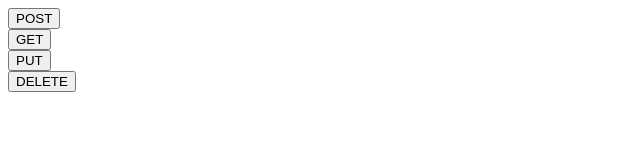
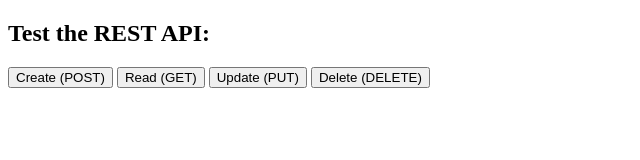
Before and after one commit to TravelingTechGuy/netlifpress, a website: page public/index.html in a window 1280 px wide. Shown: the whole page, without its empty margins (0-640 px from the left). Drawn offline with Linux system fonts and the light colour scheme.

Commit message:
move js and css to separate file

```diff
--- /dev/null
+++ b/public/index.css
@@ -0,0 +1,8 @@
+ul {
+  list-style-type: none;
+  margin: 0;
+  padding: 0;
+}
+li {
+  display: inline;
+}
--- a/public/index.html
+++ b/public/index.html
@@ -4,43 +4,20 @@
   <meta charset="UTF-8">
   <meta name="viewport" content="width=device-width, initial-scale=1.0">
   <title>Express Test</title>
+  <link rel="icon" type="image/png" href="favicon.png">
+  <link rel="stylesheet" type="text/css" href="index.css">
 </head>
 <body>
-  <button onclick="post()">POST</button><br>
-  <button onclick="get()">GET</button><br>
-  <button onclick="put()">PUT</button><br>
-  <button onclick="del()">DELETE</button><br>
+  <h2>Test the REST API:</h2>
+  <ul>
+    <li><button onclick="post()">Create (POST)</button></li>
+    <li><button onclick="get()">Read (GET)</button></li>
+    <li><button onclick="put()">Update (PUT)</button></li>
+    <li><button onclick="del()">Delete (DELETE)</button></li>
+  </ul>
+  <br>
   <div id="result"></div>
-  <script lang="javascript">
-    const showResult = text => document.getElementById('result').innerText = text;
-    const callAPI = async (method, params = {}) => {
-      try {
-        showResult('');
-        let options = Object.assign({method}, method === 'GET' ? {} :
-          {
-            body: JSON.stringify(params),
-            headers: {'Content-Type': 'application/json'}
-          }
-        );
-        console.log(options)
-        let response = await fetch('/.netlify/functions/api', options);
-        if(!response.ok) {
-          console.error(response.statusText);
-        }
-        else {
-          let body = await response.text();
-          showResult(body);
-        }
-      }
-      catch(err) {
-        console.error(err);
-      }
-    }
 
-    const post = () => callAPI('POST', {first: 'Mike', last: 'Smith'});
-    const get = () => callAPI('GET');
-    const put = () => callAPI('PUT', {id: 1001});
-    const del = () => callAPI('DELETE', {id: 1001});
-  </script>
+  <script lang="javascript" src="index.js"></script>
 </body>
 </html>
--- /dev/null
+++ b/public/index.js
@@ -0,0 +1,30 @@
+const showResult = text => document.getElementById('result').innerText = text;
+
+const callAPI = async (method, params = {}) => {
+  try {
+    showResult('');
+    let options = Object.assign({method}, method === 'GET' ? {} :
+      {
+        body: JSON.stringify(params),
+        headers: {'Content-Type': 'application/json'}
+      }
+    );
+    console.log(options)
+    let response = await fetch('/.netlify/functions/api', options);
+    if(!response.ok) {
+      console.error(response.statusText);
+    }
+    else {
+      let body = await response.text();
+      showResult(body);
+    }
+  }
+  catch(err) {
+    console.error(err);
+  }
+};
+
+const post = () => callAPI('POST', {first: 'Mike', last: 'Smith'});
+const get = () => callAPI('GET');
+const put = () => callAPI('PUT', {id: 1001});
+const del = () => callAPI('DELETE', {id: 1001});
```
Also changed, not shown: public/favicon.png (added).
